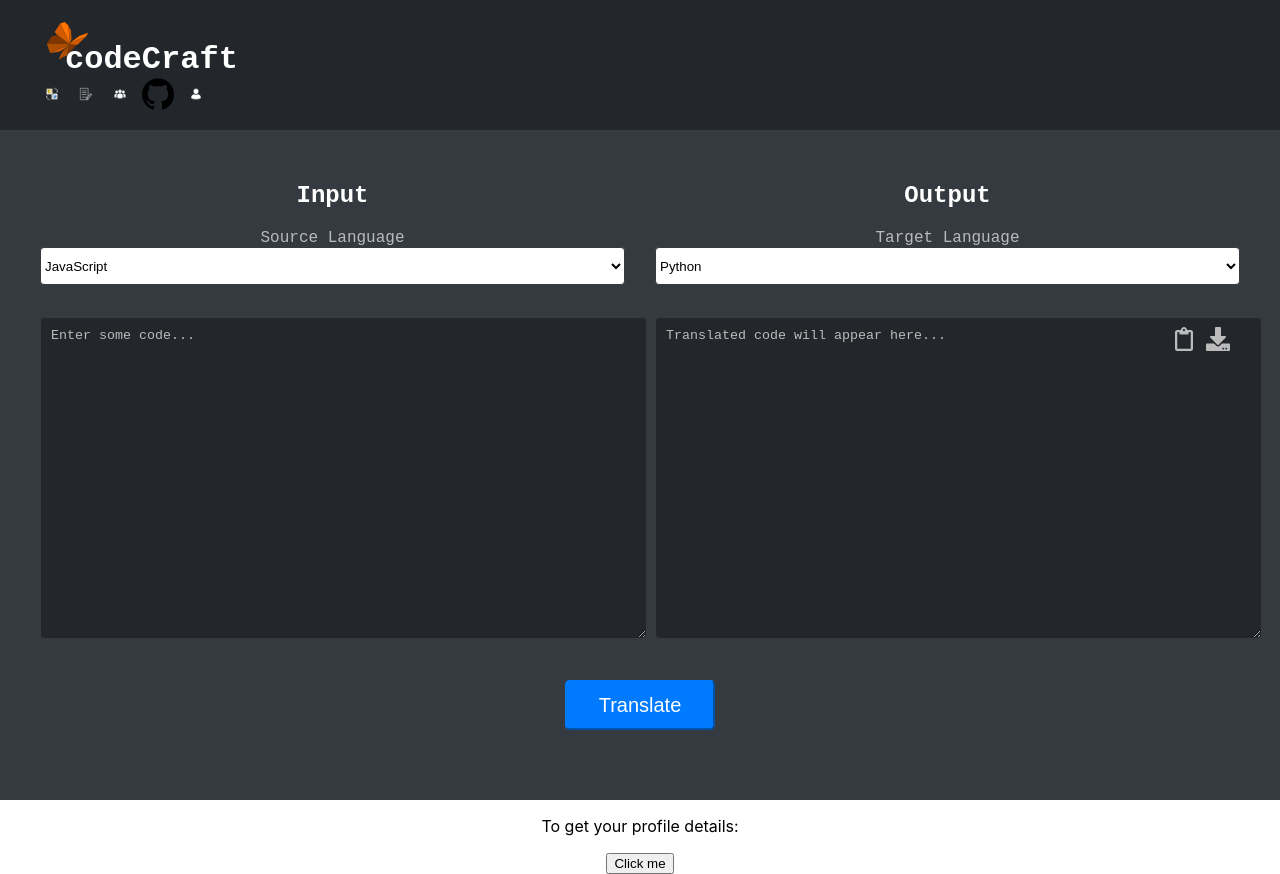
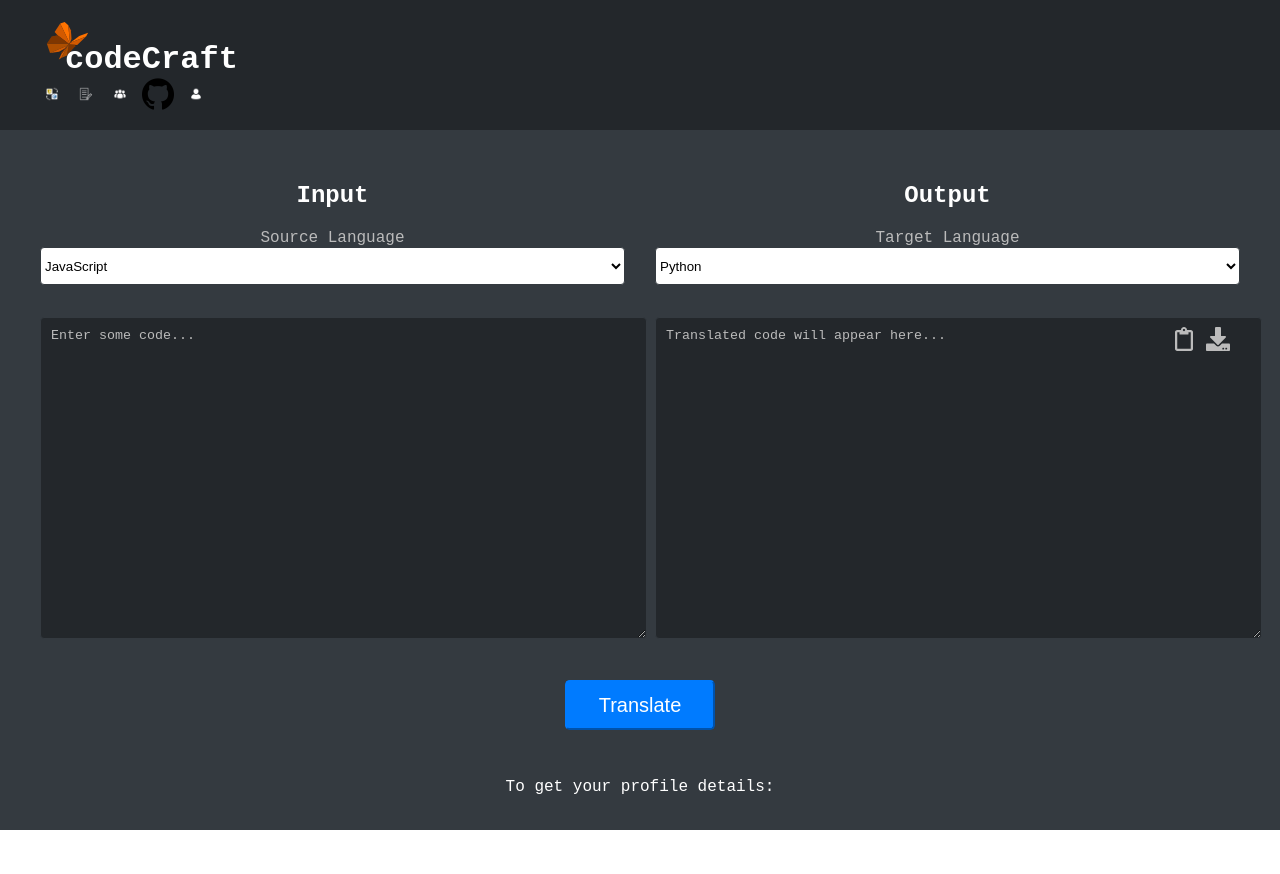
Before and after one commit to TheGoofy-Goobers/CS490_project, a React (Create React App) app in the folder frontend/: page / in a window 1280 px wide. After the commit the page ends 830 px from the top, so only its background shows below. Built offline with nearby package versions, Linux system fonts and the light colour scheme.

Commit message:
getData working on translatePage component

```diff
--- a/frontend/src/App.js
+++ b/frontend/src/App.js
@@ -1,42 +1,14 @@
 import React from 'react';
-import { useState } from 'react'
 import TranslatePage from './components/translatepage/TranslatePage';
-import axios from "axios";
 import './App.css'; // Assuming you have global styles here
-import { FLASK_URL } from './vars.js'
+
 
 function App() {
-
-  const [profileData, setProfileData] = useState(null)
-
-  function getData() {
-    axios({
-      method: "GET",
-      url:`${FLASK_URL}/profile`,
-    })
-    .then((response) => {
-      const res =response.data
-      setProfileData(({
-        profile_name: res.name,
-        about_me: res.about}))
-    }).catch((error) => {
-      if (error.response) {
-        console.log(error.response)
-        console.log(error.response.status)
-        console.log(error.response.headers)
-        }
-    })}
 
   return (
     <div className="App">
       <TranslatePage />
 
-      <p>To get your profile details: </p><button onClick={getData}>Click me</button>
-        {profileData && <div>
-              <p>Profile name: {profileData.profile_name}</p>
-              <p>About me: {profileData.about_me}</p>
-            </div>
-        }
     </div>
   );
 }
--- a/frontend/src/components/translatepage/TranslatePage.jsx
+++ b/frontend/src/components/translatepage/TranslatePage.jsx
@@ -1,4 +1,6 @@
-import React from 'react';
+import {React, useState} from 'react';
+import axios from "axios";
+import { FLASK_URL } from '../../vars.js'
 import './TranslatePage.css';
 import { FaRegClipboard, FaDownload } from 'react-icons/fa';
 import aboutUsIcon from './about_us.png'; // Assuming the images are in the same directory
@@ -16,6 +18,27 @@ const TranslatePage = () => {
   const handleDownloadCode = () => {
     // Logic to download the code
   };
+
+  const [profileData, setProfileData] = useState(null)
+  const getData = () => {
+    axios({
+      method: "GET",
+      url:`${FLASK_URL}/profile`,
+    })
+    .then((response) => {
+      const res =response.data
+      setProfileData(({
+        profile_name: res.name,
+        about_me: res.about}))
+    }).catch((error) => {
+      if (error.response) {
+        console.log(error.response)
+        console.log(error.response.status)
+        console.log(error.response.headers)
+        }
+    })
+
+  }
 
   return (
     <div className="translate-page">
@@ -70,9 +93,16 @@ const TranslatePage = () => {
           </div>
         </div>
         <div className="translate-button-container">
-          <button id="translateBtn" className="btn translate-button">Translate</button>
+          <button id="translateBtn" className="btn translate-button" onClick={getData}>Translate</button>
         </div>
       </div>
+      <p>To get your profile details: </p><br />
+        {profileData && <div>
+              <p>Profile name: {profileData.profile_name}</p>
+              <p>About me: {profileData.about_me}</p>
+              <br />
+            </div>
+        }
     </div>
   );
 }
```
